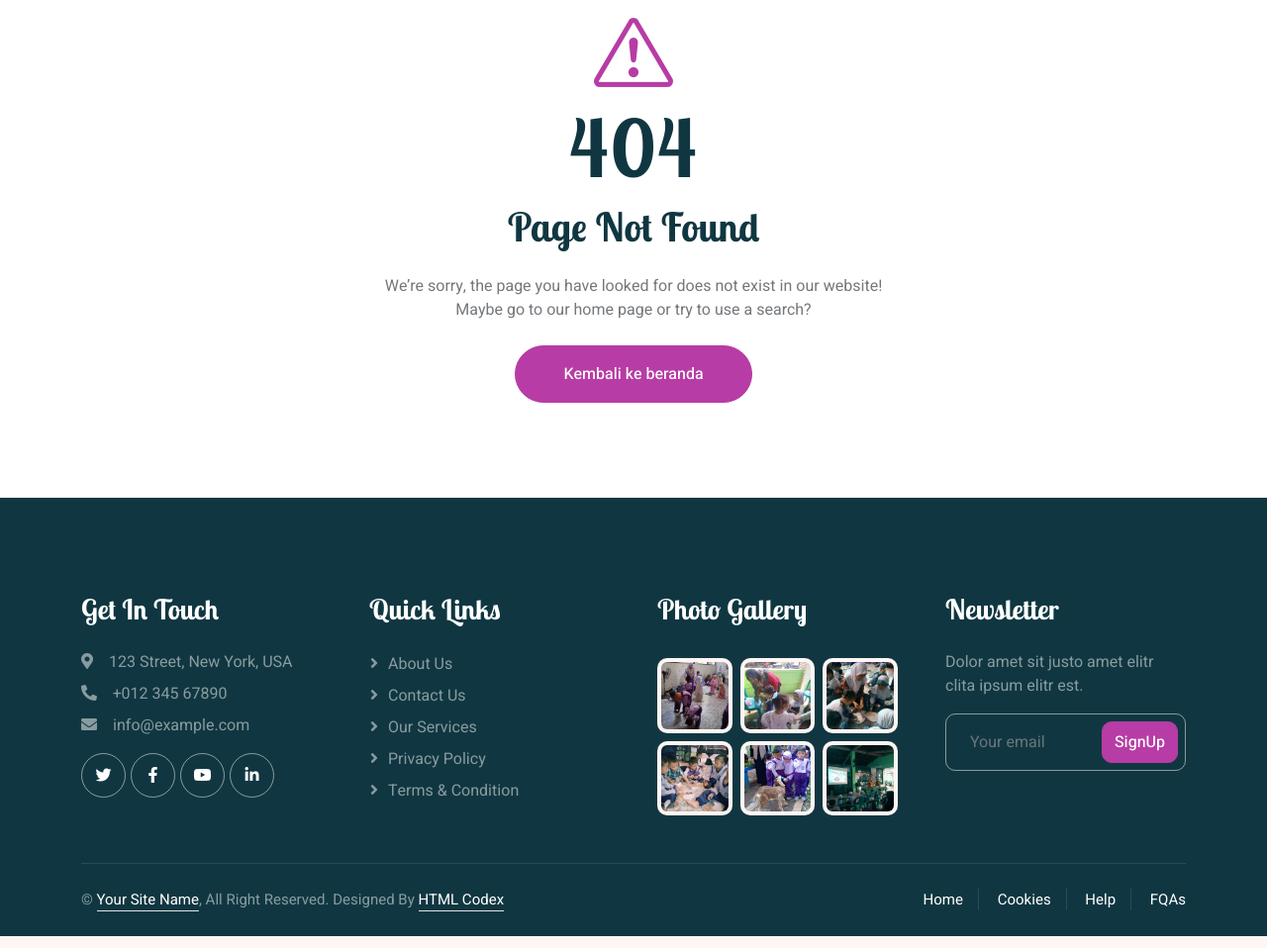
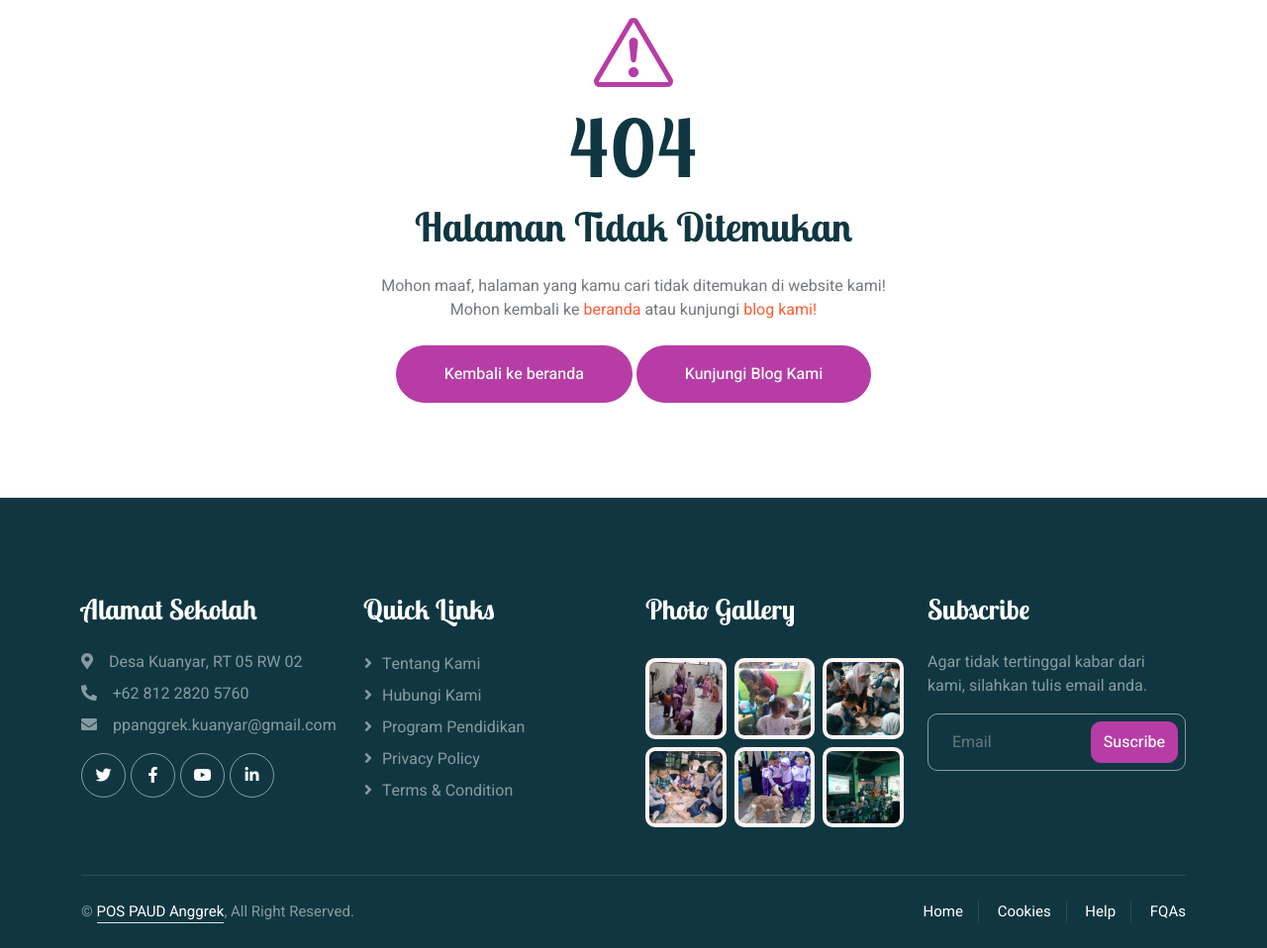
Before and after one commit to pemdeskuanyar/anggrek.github.io, a plain HTML site: page 404.html in a window 1280 px wide. Shown: the part 523-1481 px from the top of the page at 99% size. Drawn offline with nearby package versions, Linux system fonts and the light colour scheme.

Commit message:
Update 404.html

```diff
--- a/404.html
+++ b/404.html
@@ -5,8 +5,8 @@
     <meta charset="utf-8">
     <title>POS PAUD Anggrek Kuanyar</title>
     <meta content="width=device-width, initial-scale=1.0" name="viewport">
-    <meta content="" name="keywords">
-    <meta content="" name="description">
+    <meta name="keywords" content="PAUD Kuanyar, POS PAUD Anggrek, pendidikan anak usia dini, sekolah PAUD Jepara, PAUD terbaik, belajar sambil bermain, taman kanak-kanak, pendidikan anak">
+    <meta name="description" content="POS PAUD ANGGREK Kuanyar adalah lembaga pendidikan anak usia dini yang menyediakan lingkungan belajar aman, nyaman, dan menyenangkan bagi anak-anak. Dengan tenaga pengajar profesional dan metode bermain sambil belajar, kami membantu anak-anak tumbuh cerdas, sehat, dan ceria.">
 
     <!-- Favicon -->
     <link href="img/favicon.ico" rel="icon">
@@ -52,26 +52,26 @@
             </button>
             <div class="collapse navbar-collapse" id="navbarCollapse">
                 <div class="navbar-nav mx-auto">
-                    <a href="index.html" class="nav-item nav-link active">Beranda</a>
+                    <a href="index.html" class="nav-item nav-link">Beranda</a>
+                    <a href="https://blog.anggrek.sch.id" target="_blank" rel="noopener noreferrer" class="nav-item nav-link">Blog</a>
                     <a href="about.html" class="nav-item nav-link">Tentang Kami</a>
-                    <a href="classes.html" class="nav-item nav-link">Program Pendidikan</a>
                     <div class="nav-item dropdown">
                         <a href="#" class="nav-link dropdown-toggle" data-bs-toggle="dropdown">Halaman</a>
                         <div class="dropdown-menu rounded-0 rounded-bottom border-0 shadow-sm m-0">
+			    <a href="classes.html" class="dropdown-item">Program Pendidikan</a>
                             <a href="facility.html" class="dropdown-item">Fasilitas</a>
-                            <a href="team.html" class="dropdown-item">Guru</a>
+                            <a href="team.html" class="dropdown-item">Tim Kami</a>
                             <a href="call-to-action.html" class="dropdown-item">Lowongan</a>
                             <a href="appointment.html" class="dropdown-item">Janji Temu</a>
-                            <a href="testimonial.html" class="dropdown-item">Testimoni</a>
+                            <!-- <a href="testimonial.html" class="dropdown-item">Testimoni</a> -->
                         </div>
                     </div>
                     <a href="contact.html" class="nav-item nav-link">Hubungi Kami</a>
                 </div>
-                <a href="" class="btn btn-primary rounded-pill px-3 d-none d-lg-block">Join Us<i class="fa fa-arrow-right ms-3"></i></a>
+                <a href="ppdb.html" class="btn btn-primary rounded-pill px-3 d-none d-lg-block">INFO PPDB<i class="fa fa-arrow-right ms-3"></i></a>
             </div>
         </nav>
         <!-- Navbar End -->
-
 
         <!-- Page Header End -->
         <div class="container-xxl py-5 page-header position-relative mb-5">
@@ -79,8 +79,8 @@
                 <h1 class="display-2 text-white animated slideInDown mb-4">404 Error</h1>
                 <nav aria-label="breadcrumb animated slideInDown">
                     <ol class="breadcrumb">
-                        <li class="breadcrumb-item"><a href="index.html">Home</a></li>
-                        <li class="breadcrumb-item"><a href="https://blog.anggrek.sch.id">Pages</a></li>
+                        <li class="breadcrumb-item"><a href="index.html">Beranda</a></li>
+                        <li class="breadcrumb-item"><a href="https://blog.anggrek.sch.id">Halaman</a></li>
                         <li class="breadcrumb-item text-white active" aria-current="page">404 Error</li>
                     </ol>
                 </nav>
@@ -96,9 +96,10 @@
                     <div class="col-lg-6">
                         <i class="bi bi-exclamation-triangle display-1 text-primary"></i>
                         <h1 class="display-1">404</h1>
-                        <h1 class="mb-4">Page Not Found</h1>
-                        <p class="mb-4">We’re sorry, the page you have looked for does not exist in our website! Maybe go to our home page or try to use a search?</p>
-                        <a class="btn btn-primary rounded-pill py-3 px-5" href="">Kembali ke beranda</a>
+                        <h1 class="mb-4">Halaman Tidak Ditemukan</h1>
+                        <p class="mb-4">Mohon maaf, halaman yang kamu cari tidak ditemukan di website kami! Mohon kembali ke <a href="index.html">beranda</a> atau kunjungi <a href="https://blog.anggrek.sch.id">blog kami!</a></p>
+                        <a class="btn btn-primary rounded-pill py-3 px-5" href="index.html">Kembali ke beranda</a>
+                        <a class="btn btn-primary rounded-pill py-3 px-5" href="https://blog.anggrek.sch.id">Kunjungi Blog Kami</a>
                     </div>
                 </div>
             </div>
@@ -109,12 +110,12 @@
         <!-- Footer Start -->
         <div class="container-fluid bg-dark text-white-50 footer pt-5 mt-5 wow fadeIn" data-wow-delay="0.1s">
             <div class="container py-5">
-                <div class="row g-5">
+                <div class="row g-6">
                     <div class="col-lg-3 col-md-6">
-                        <h3 class="text-white mb-4">Get In Touch</h3>
-                        <p class="mb-2"><i class="fa fa-map-marker-alt me-3"></i>123 Street, New York, USA</p>
-                        <p class="mb-2"><i class="fa fa-phone-alt me-3"></i>+012 345 67890</p>
-                        <p class="mb-2"><i class="fa fa-envelope me-3"></i>info@example.com</p>
+                        <h3 class="text-white mb-4">Alamat Sekolah</h3>
+                        <p class="mb-2"><i class="fa fa-map-marker-alt me-3"></i>Desa Kuanyar, RT 05 RW 02</p>
+                        <p class="mb-2"><i class="fa fa-phone-alt me-3"></i>+62 812 2820 5760</p>
+                        <p class="mb-2"><i class="fa fa-envelope me-3"></i>ppanggrek.kuanyar@gmail.com</p>
                         <div class="d-flex pt-2">
                             <a class="btn btn-outline-light btn-social" href=""><i class="fab fa-twitter"></i></a>
                             <a class="btn btn-outline-light btn-social" href=""><i class="fab fa-facebook-f"></i></a>
@@ -124,11 +125,11 @@
                     </div>
                     <div class="col-lg-3 col-md-6">
                         <h3 class="text-white mb-4">Quick Links</h3>
-                        <a class="btn btn-link text-white-50" href="">About Us</a>
-                        <a class="btn btn-link text-white-50" href="">Contact Us</a>
-                        <a class="btn btn-link text-white-50" href="">Our Services</a>
-                        <a class="btn btn-link text-white-50" href="">Privacy Policy</a>
-                        <a class="btn btn-link text-white-50" href="">Terms & Condition</a>
+                        <a class="btn btn-link text-white-50" href="about.html">Tentang Kami</a>
+                        <a class="btn btn-link text-white-50" href="index.html">Hubungi Kami</a>
+                        <a class="btn btn-link text-white-50" href="classes.html">Program Pendidikan</a>
+                        <a class="btn btn-link text-white-50" href="privacy.html">Privacy Policy</a>
+                        <a class="btn btn-link text-white-50" href="terms.html">Terms & Condition</a>
                     </div>
                     <div class="col-lg-3 col-md-6">
                         <h3 class="text-white mb-4">Photo Gallery</h3>
@@ -154,11 +155,11 @@
                         </div>
                     </div>
                     <div class="col-lg-3 col-md-6">
-                        <h3 class="text-white mb-4">Newsletter</h3>
-                        <p>Dolor amet sit justo amet elitr clita ipsum elitr est.</p>
+                        <h3 class="text-white mb-4">Subscribe</h3>
+                        <p>Agar tidak tertinggal kabar dari kami, silahkan tulis email anda.</p>
                         <div class="position-relative mx-auto" style="max-width: 400px;">
-                            <input class="form-control bg-transparent w-100 py-3 ps-4 pe-5" type="text" placeholder="Your email">
-                            <button type="button" class="btn btn-primary py-2 position-absolute top-0 end-0 mt-2 me-2">SignUp</button>
+                            <input class="form-control bg-transparent w-100 py-3 ps-4 pe-5" type="text" placeholder="Email">
+                            <button type="button" class="btn btn-primary py-2 position-absolute top-0 end-0 mt-2 me-2">Suscribe</button>
                         </div>
                     </div>
                 </div>
@@ -167,17 +168,17 @@
                 <div class="copyright">
                     <div class="row">
                         <div class="col-md-6 text-center text-md-start mb-3 mb-md-0">
-                            &copy; <a class="border-bottom" href="#">Your Site Name</a>, All Right Reserved.
+                            &copy; <a class="border-bottom" href="https://blog.anggrek.sch.id" target="_blank" rel="noopener noreferrer">POS PAUD Anggrek</a>, All Right Reserved.
 
-							<!--/*** This template is free as long as you keep the footer author’s credit link/attribution link/backlink. If you'd like to use the template without the footer author’s credit link/attribution link/backlink, you can purchase the Credit Removal License from "https://htmlcodex.com/credit-removal". Thank you for your support. ***/-->
-							Designed By <a class="border-bottom" href="https://htmlcodex.com">HTML Codex</a>
+							<!--/*** This template is free as long as you keep the footer author’s credit link/attribution link/backlink. If you'd like to use the template without the footer author’s credit link/attribution link/backlink, you can purchase the Credit Removal License from "https://htmlcodex.com/credit-removal". Thank you for your support.
+							Designed By <a class="border-bottom" href="https://htmlcodex.com">HTML Codex</a> ***/-->
                         </div>
                         <div class="col-md-6 text-center text-md-end">
                             <div class="footer-menu">
-                                <a href="">Home</a>
-                                <a href="">Cookies</a>
-                                <a href="">Help</a>
-                                <a href="">FQAs</a>
+                                <a href="index.html">Home</a>
+                                <a href="cookies.html">Cookies</a>
+                                <a href="help.html">Help</a>
+                                <a href="faq.html">FQAs</a>
                             </div>
                         </div>
                     </div>
@@ -185,6 +186,7 @@
             </div>
         </div>
         <!-- Footer End -->
+
 
 
         <!-- Back to Top -->
```
